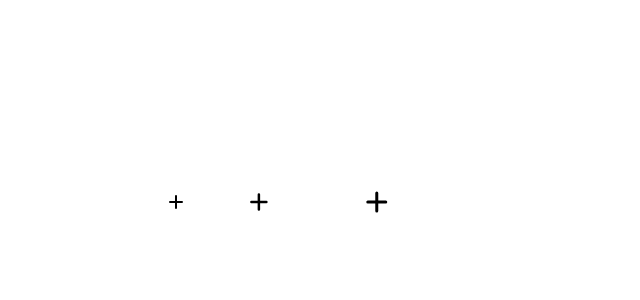
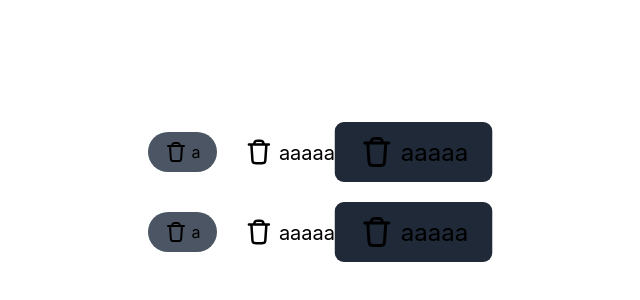
Before and after one commit to Shadovitsme/KwoiTest, a React (Create React App) app: page / in a window 1280 px wide. Shown: the part 198-498 px from the top of the page, without its empty margins (333-973 px from the left). Built offline with nearby package versions, Linux system fonts and the light colour scheme.

Commit message:
Строчки -кнопка переименована в кнопку - теперь есть компонент строки - теперь несколько строк отображаются по центру друг под другом

```diff
--- a/src/App.js
+++ b/src/Button.js
@@ -1,26 +1,32 @@
 import "./App.css";
 import plus from "./plus-svgrepo-com.svg";
+import trash from "./trash-blank-alt-svgrepo-com.svg";
 
-function App(props) {
+function Button(props) {
   return (
     <div className={"p-2.5 " + props.scale}>
       {/* TODO сделать чтоб интервал сохранялся при изменении масштаба */}
       <button
         className={
-          "flex items-center gap-1 bg-" +
+          "flex items-center gap-1 " +
           props.color +
-          " text-white py-2 px-4 rounded-" +
+          " text-black py-2 px-4 " +
           props.rounded +
-          " hover:bg-" +
+          " hover:" +
           props.color +
           " transition duration-300 ease-in-out transform hover:scale-110"
         }
       >
-        <img class="w-6 h-6" src={plus}></img>
+        <img className="w-6 h-6" src={props.icon}></img>
         {props.content}
       </button>
     </div>
   );
 }
-App.defaultProps = { rounded: "md", scale: "scale-100", color: "gray-600" };
-export default App;
+Button.defaultProps = {
+  rounded: "rounded-md",
+  scale: "scale-100",
+  icon: trash,
+  color: "red",
+};
+export default Button;
--- a/src/index.js
+++ b/src/index.js
@@ -1,19 +1,17 @@
 import React from 'react';
 import ReactDOM from 'react-dom/client';
 import './index.css';
-import App from './App';
-import reportWebVitals from './reportWebVitals';
+import Button from "./Button";
+import reportWebVitals from "./reportWebVitals";
+import String from "./string";
 
-const root = ReactDOM.createRoot(document.getElementById('root'));
+const root = ReactDOM.createRoot(document.getElementById("root"));
 root.render(
   <React.StrictMode>
     <div className="flex justify-center items-center h-screen">
-      <div>
-        <div className="flex-rowcontainer flex align-items-center">
-          <App content="a" rounded="full" color="black" />
-          <App content="aaaaa" scale="scale-125" color="gray-800" />
-          <App content="aaaaa" scale="scale-150" />
-        </div>
+      <div className="grid col-span-1">
+        <String></String>
+        <String></String>
       </div>
     </div>
   </React.StrictMode>
--- /dev/null
+++ b/src/string.js
@@ -0,0 +1,14 @@
+import "./App.css";
+import Button from "./Button";
+
+function String() {
+  return (
+    <div className="flex-rowcontainer flex align-items-center pb-5">
+      <Button content="a" rounded="rounded-full" color="bg-gray-600" />
+      <Button content="aaaaa" scale="scale-125" color="black" />
+      <Button content="aaaaa" scale="scale-150" color="bg-gray-800" />
+    </div>
+  );
+}
+
+export default String;
```
Also changed, not shown: src/trash-blank-alt-svgrepo-com.svg (renamed from public/trash-blank-alt-svgrepo-com.svg).
